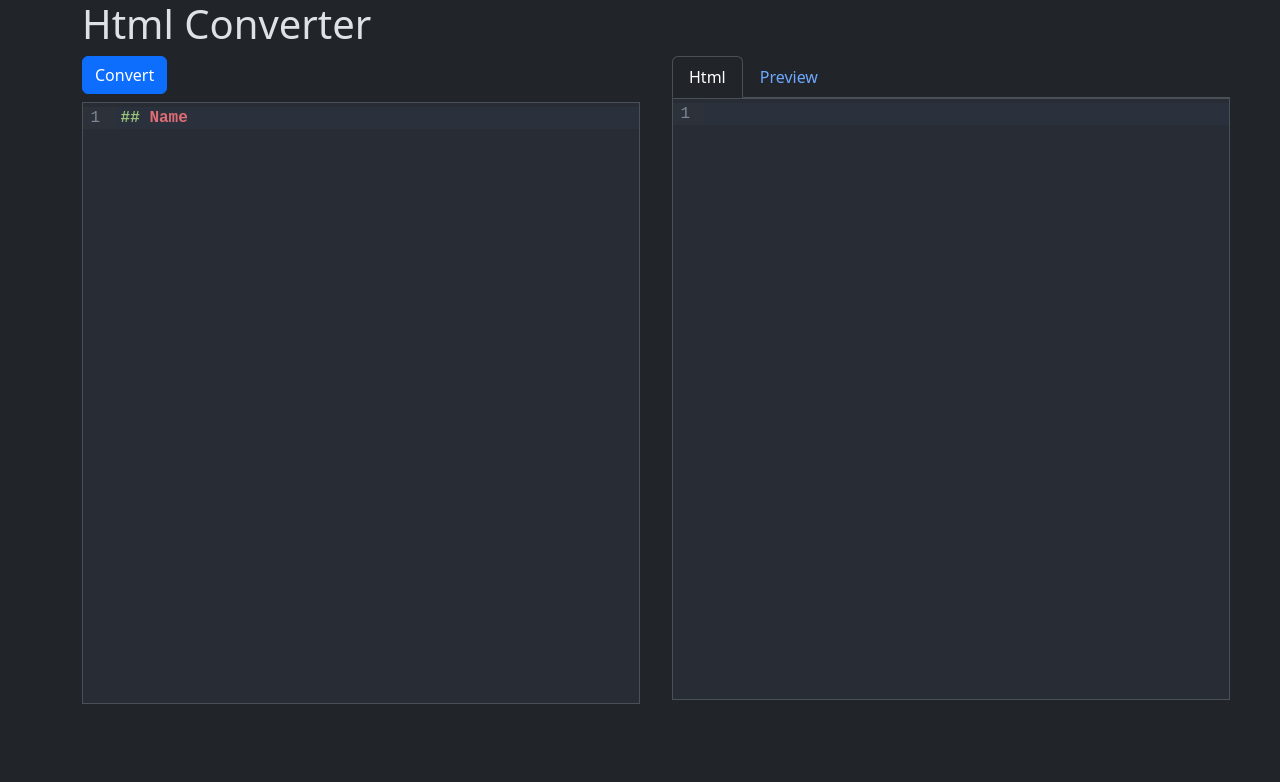
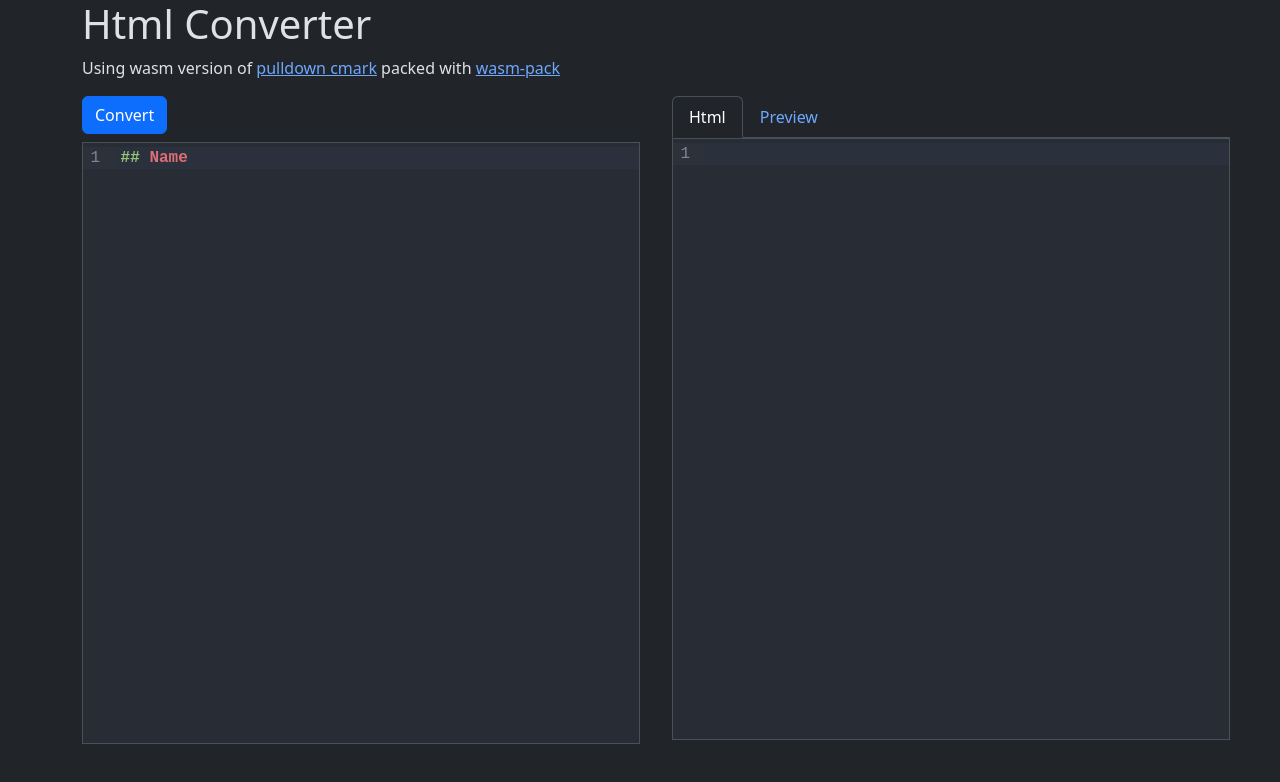
Before and after one commit to weixu365/html-converter, a React (Vite) app: page / in a window 1280 px wide. Shown: the top 782 px of the page. Built offline with nearby package versions, Linux system fonts and the light colour scheme.

Commit message:
Show libraries used for markdown to html

```diff
--- a/frontend/App.tsx
+++ b/frontend/App.tsx
@@ -36,8 +36,11 @@ export function App(){
   return (
     <div>
       <h1>Html Converter</h1>
+      <div>
+        Using wasm version of <a href="https://github.com/raphlinus/pulldown-cmark">pulldown cmark</a> packed with <a href="https://github.com/rustwasm/wasm-pack">wasm-pack</a>
+      </div>
 
-      <div className="main h-100" onKeyDown={onKeyDown}>
+      <div className="main h-100 mt-3" onKeyDown={onKeyDown}>
         <div className='col-6'>
           <Button variant="primary" className="mb-2" onClick={convert}>Convert</Button>
 
```
